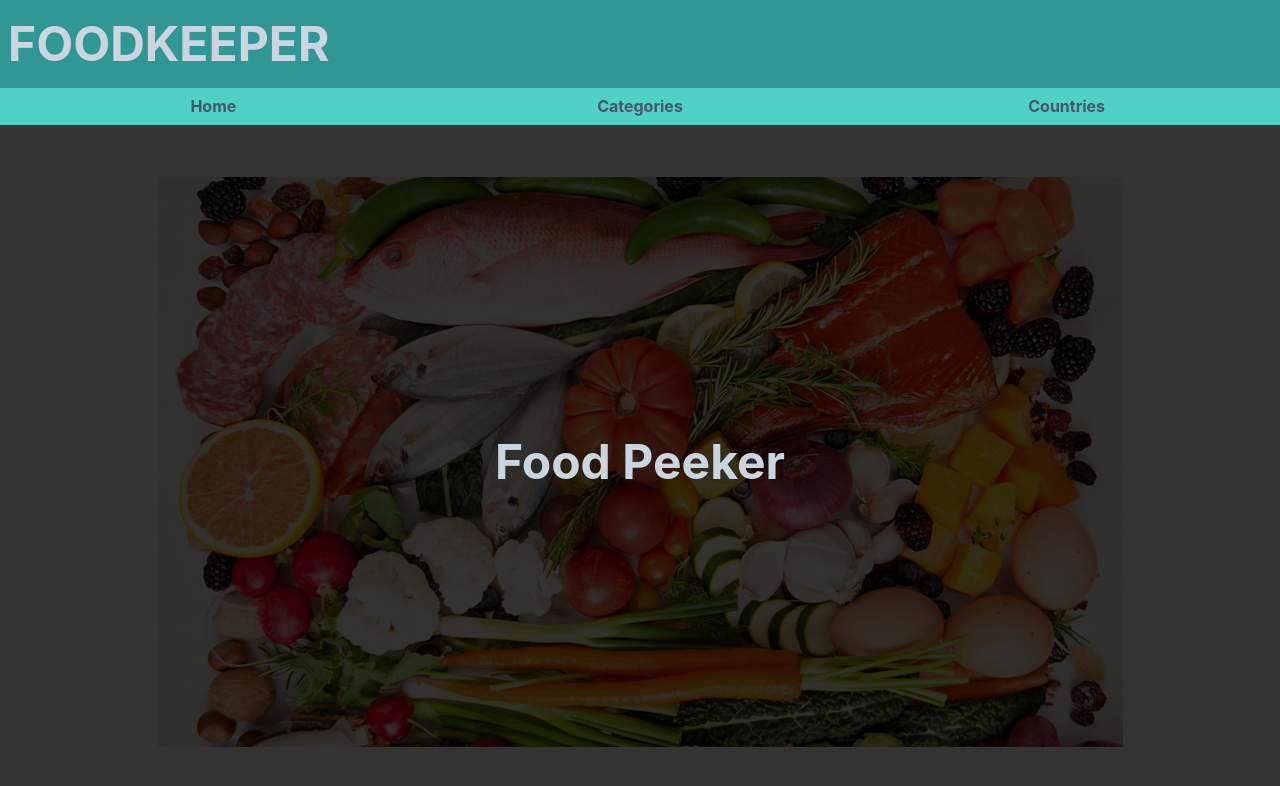
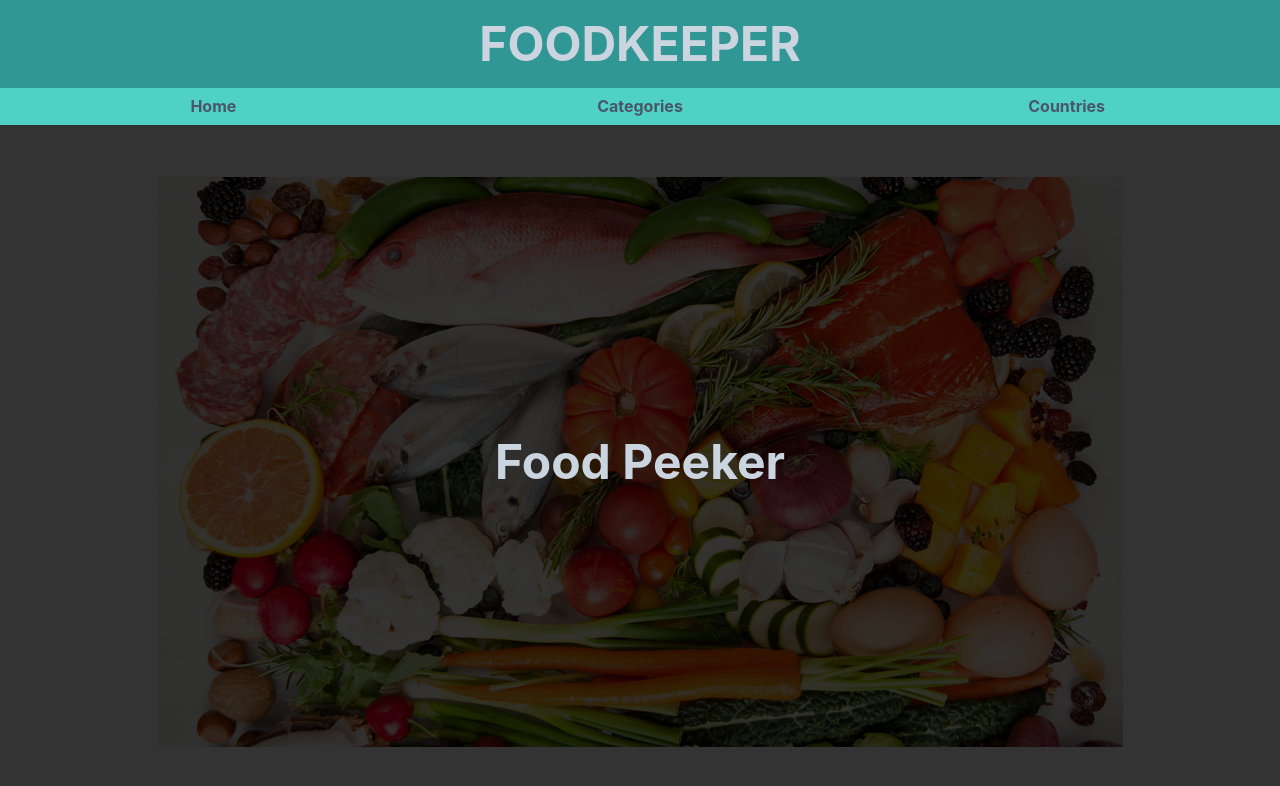
Before and after one commit to kcotrinam/foodpeeker, a React (Create React App) app: page / in a window 1280 px wide. Shown: the top 786 px of the page. Built offline with nearby package versions, Linux system fonts and the light colour scheme.

Commit message:
Center title

```diff
--- a/src/containers/Navbar.jsx
+++ b/src/containers/Navbar.jsx
@@ -1,5 +1,13 @@
 /* eslint-disable */
-import { Box, Flex, Grid, Menu, MenuItem, Text } from '@chakra-ui/react';
+import {
+  Box,
+  Center,
+  Flex,
+  Grid,
+  Menu,
+  MenuItem,
+  Text,
+} from '@chakra-ui/react';
 import { BrowserRouter, Link, NavLink } from 'react-router-dom';
 
 const Navbar = () => (
@@ -8,6 +16,7 @@ const Navbar = () => (
       <Box p={2}>
         <BrowserRouter>
           <Link to="/">
+            <Center>
               <Text
                 fontSize={{ base: '2xl', md: '5xl' }}
                 fontWeight="bold"
@@ -15,6 +24,7 @@ const Navbar = () => (
               >
                 FOODKEEPER
               </Text>
+            </Center>
           </Link>
         </BrowserRouter>
       </Box>
```
Lines whose indentation alone changed are shown as unchanged.
